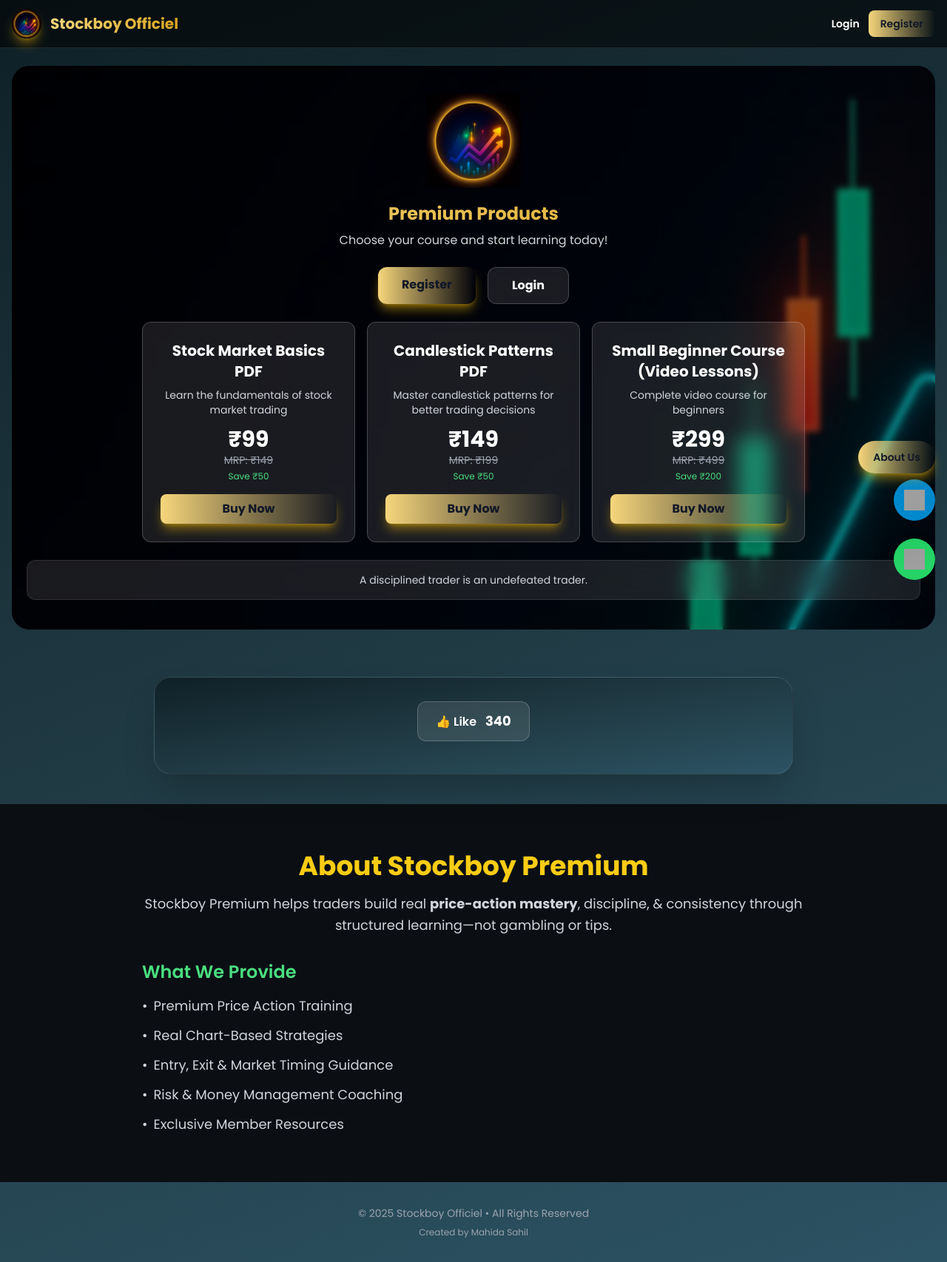
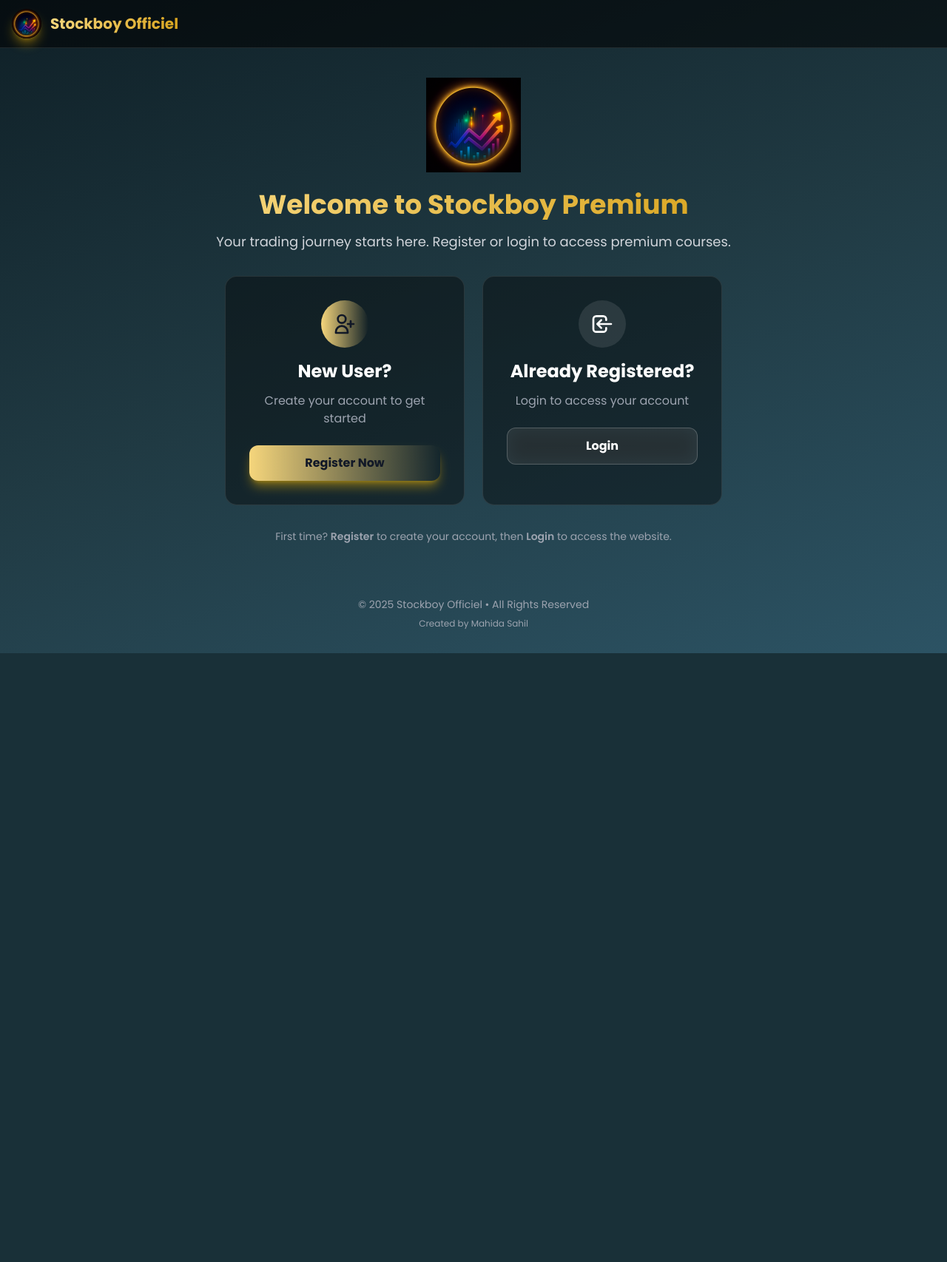
Before and after one commit to sahilmahida786/stockboy, a Flask app: page / in a window 1280 px wide. Shown: the whole page at 74% size. After the commit the page ends 883 px from the top, so only its background shows below. Run offline with Flask 3, Linux system fonts and the light colour scheme; some libraries are stand-ins or nearby versions; grey boxes are pictures that could not be loaded.

Commit message:
Add login requirement: Landing page with register/login - Homepage redirects to landing if not logged in - After registration, redirects to login - After login, redirects to main website (/home) - Show username and logout button in navigation - Protect payment and dashboard routes with login requirement

```diff
--- a/app.py
+++ b/app.py
@@ -230,7 +230,18 @@
 
 @app.route("/")
 def home():
-    return render_template("index.html", products=PRODUCTS)
+    # If user is logged in, redirect to main website
+    if session.get("user_logged_in"):
+        return redirect("/home")
+    # If not logged in, show login/register page
+    return render_template("landing.html")
+
+@app.route("/home")
+def main_website():
+    # Require login to access main website
+    if not session.get("user_logged_in"):
+        return redirect("/")
+    return render_template("index.html", products=PRODUCTS, username=session.get("username"))
 
 # -------------------------------------------------
 # USER AUTHENTICATION ROUTES
@@ -274,7 +285,7 @@
         })
         save_users(users)
 
-        return jsonify({"success": True, "message": "Registration successful! You can now login."})
+        return jsonify({"success": True, "message": "Registration successful! Redirecting to login...", "redirect": "/login"})
 
     # GET request - show registration form
     return render_template("register.html")
@@ -320,7 +331,7 @@
             "last_activity": datetime.now()
         }
 
-        return jsonify({"success": True, "message": "Login successful!", "redirect": url_for("home")})
+        return jsonify({"success": True, "message": "Login successful!", "redirect": "/home"})
 
     return render_template("login.html")
 
@@ -407,7 +418,11 @@
 
 @app.route("/submit_payment", methods=["POST"])
 def submit_payment():
-    user_name = request.form.get("user_name")
+    # Require login
+    if not session.get("user_logged_in"):
+        return jsonify({"message": "⚠️ Please login to submit payment."}), 401
+
+    user_name = request.form.get("user_name") or session.get("username", "User")
     txn_id = request.form.get("txn_id")
     screenshot = request.files.get("screenshot")
     product_id = request.form.get("product_id", "1")  # Default to product 1
@@ -767,8 +782,12 @@
 # -------------------------------------------------
 @app.route("/dashboard")
 def dashboard():
+    # Require login
+    if not session.get("user_logged_in"):
+        return redirect("/")
+
     if not session.get("approved") and not session.get("user_logged_in"):
-        return redirect(url_for("home"))
+        return redirect("/home")
 
     # Update last activity for logged-in users
     username = session.get("username")
--- a/templates/index.html
+++ b/templates/index.html
@@ -94,9 +94,11 @@
     <img src="{{ url_for('static', filename='logo.png') }}" alt="logo" class="w-10 h-10 rounded-full shadow-lg shadow-yellow-500/45">
     <h1 class="text-gradient-gold text-xl font-bold">Stockboy Officiel</h1>
   </div>
-  <div class="flex items-center gap-3">
-    <a href="/login" class="text-white hover:text-gold-DEFAULT font-semibold text-sm transition-colors">Login</a>
-    <a href="/register" class="bg-gradient-to-r from-gold-light to-gold-DEFAULT text-gray-900 px-4 py-2 rounded-lg font-semibold text-sm hover:shadow-lg shadow-yellow-500/50 transition-all">Register</a>
+  <div class="flex items-center gap-4">
+    <div class="text-right">
+      <p class="text-white font-semibold text-sm">{{ username }}</p>
+      <a href="/logout" class="text-xs text-gray-400 hover:text-gold-DEFAULT transition-colors">Logout</a>
+    </div>
   </div>
 </nav>
 
@@ -109,15 +111,6 @@
     <h2 class="text-gradient-gold text-2xl font-bold mb-2">Premium Products</h2>
     <p class="text-gray-300 mb-6">Choose your course and start learning today!</p>
 
-    <!-- Register & Login Buttons -->
-    <div class="flex gap-4 justify-center mb-6">
-      <a href="/register" class="bg-gradient-to-r from-gold-light to-gold-DEFAULT text-gray-900 font-bold py-3 px-8 rounded-xl shadow-lg shadow-yellow-500/50 hover:shadow-yellow-500/70 transition-all duration-300 active:scale-95">
-        Register
-      </a>
-      <a href="/login" class="bg-white/10 hover:bg-white/20 backdrop-blur-md border border-white/20 text-white font-bold py-3 px-8 rounded-xl transition-all duration-300 active:scale-95">
-        Login
-      </a>
-    </div>
 
     <!-- Products Grid -->
     <div class="max-w-4xl mx-auto grid grid-cols-1 md:grid-cols-3 gap-4 mb-6">
--- /dev/null
+++ b/templates/landing.html
@@ -0,0 +1,124 @@
+<!DOCTYPE html>
+<html lang="en">
+<head>
+<meta charset="UTF-8">
+<meta name="viewport" content="width=device-width, initial-scale=1">
+<title>Stockboy Official – Register & Login</title>
+<script src="https://cdn.tailwindcss.com"></script>
+<link rel="preconnect" href="https://fonts.googleapis.com">
+<link rel="preconnect" href="https://fonts.gstatic.com" crossorigin>
+<link href="https://fonts.googleapis.com/css2?family=Poppins:wght@300;400;500;600;700;800&display=swap" rel="stylesheet">
+<script>
+  tailwind.config = {
+    theme: {
+      extend: {
+        colors: {
+          gold: {
+            light: '#f6d67c',
+            DEFAULT: '#d9a520',
+            dark: '#c4941a'
+          },
+          dark: {
+            bg1: '#0f2027',
+            bg2: '#203a43',
+            bg3: '#2c5364'
+          }
+        },
+        fontFamily: {
+          sans: ['Poppins', 'sans-serif']
+        }
+      }
+    }
+  }
+</script>
+<style>
+  @keyframes fadeIn {
+    from { opacity: 0; }
+    to { opacity: 1; }
+  }
+  @keyframes slideUp {
+    from { opacity: 0; transform: translateY(20px); }
+    to { opacity: 1; transform: translateY(0); }
+  }
+  .animate-fade-in {
+    animation: fadeIn 0.9s ease forwards;
+  }
+  .animate-slide-up {
+    animation: slideUp 0.6s ease forwards;
+  }
+  .bg-gradient-dark {
+    background: linear-gradient(160deg, #0f2027, #203a43, #2c5364);
+  }
+  .text-gradient-gold {
+    background: linear-gradient(90deg, #f6d67c, #d9a520);
+    -webkit-background-clip: text;
+    -webkit-text-fill-color: transparent;
+    background-clip: text;
+  }
+</style>
+</head>
+<body class="bg-gradient-dark text-white font-sans min-h-screen animate-fade-in">
+
+<!-- Top Navigation Bar -->
+<nav class="sticky top-0 z-50 bg-black/55 backdrop-blur-md border-b border-white/10 px-4 py-3 flex items-center gap-3">
+  <img src="{{ url_for('static', filename='logo.png') }}" alt="logo" class="w-10 h-10 rounded-full shadow-lg shadow-yellow-500/45">
+  <h1 class="text-gradient-gold text-xl font-bold">Stockboy Officiel</h1>
+</nav>
+
+<!-- Main Landing Section -->
+<section class="relative min-h-[80vh] flex items-center justify-center px-4 py-10">
+  <div class="max-w-4xl mx-auto text-center">
+    <img src="{{ url_for('static', filename='logo.png') }}" alt="Logo" class="w-32 h-32 mx-auto mb-6 animate-slide-up">
+
+    <h2 class="text-gradient-gold text-4xl font-bold mb-4 animate-slide-up">Welcome to Stockboy Premium</h2>
+    <p class="text-gray-300 text-lg mb-8 animate-slide-up">Your trading journey starts here. Register or login to access premium courses.</p>
+
+    <!-- Register & Login Cards -->
+    <div class="grid grid-cols-1 md:grid-cols-2 gap-6 max-w-2xl mx-auto animate-slide-up">
+      <!-- Register Card -->
+      <div class="bg-black/40 backdrop-blur-md rounded-2xl p-8 border border-white/10 hover:border-gold-DEFAULT transition-all duration-300 hover:scale-105">
+        <div class="text-center">
+          <div class="w-16 h-16 bg-gradient-to-r from-gold-light to-gold-DEFAULT rounded-full flex items-center justify-center mx-auto mb-4">
+            <svg class="w-8 h-8 text-gray-900" fill="none" stroke="currentColor" viewBox="0 0 24 24">
+              <path stroke-linecap="round" stroke-linejoin="round" stroke-width="2" d="M18 9v3m0 0v3m0-3h3m-3 0h-3m-2-5a4 4 0 11-8 0 4 4 0 018 0zM3 20a6 6 0 0112 0v1H3v-1z"></path>
+            </svg>
+          </div>
+          <h3 class="text-2xl font-bold text-gold-DEFAULT mb-3">New User?</h3>
+          <p class="text-gray-400 mb-6">Create your account to get started</p>
+          <a href="/register" class="inline-block w-full bg-gradient-to-r from-gold-light to-gold-DEFAULT text-gray-900 font-bold py-3 px-6 rounded-xl shadow-lg shadow-yellow-500/50 hover:shadow-yellow-500/70 transition-all duration-300 active:scale-95">
+            Register Now
+          </a>
+        </div>
+      </div>
+
+      <!-- Login Card -->
+      <div class="bg-black/40 backdrop-blur-md rounded-2xl p-8 border border-white/10 hover:border-gold-DEFAULT transition-all duration-300 hover:scale-105">
+        <div class="text-center">
+          <div class="w-16 h-16 bg-white/10 rounded-full flex items-center justify-center mx-auto mb-4">
+            <svg class="w-8 h-8 text-gold-DEFAULT" fill="none" stroke="currentColor" viewBox="0 0 24 24">
+              <path stroke-linecap="round" stroke-linejoin="round" stroke-width="2" d="M11 16l-4-4m0 0l4-4m-4 4h14m-5 4v1a3 3 0 01-3 3H6a3 3 0 01-3-3V7a3 3 0 013-3h7a3 3 0 013 3v1"></path>
+            </svg>
+          </div>
+          <h3 class="text-2xl font-bold text-gold-DEFAULT mb-3">Already Registered?</h3>
+          <p class="text-gray-400 mb-6">Login to access your account</p>
+          <a href="/login" class="inline-block w-full bg-white/10 hover:bg-white/20 backdrop-blur-md border border-white/20 text-white font-bold py-3 px-6 rounded-xl transition-all duration-300 active:scale-95">
+            Login
+          </a>
+        </div>
+      </div>
+    </div>
+
+    <p class="text-gray-400 text-sm mt-8">
+      First time? <span class="text-gold-DEFAULT font-semibold">Register</span> to create your account, then <span class="text-gold-DEFAULT font-semibold">Login</span> to access the website.
+    </p>
+  </div>
+</section>
+
+<!-- Footer -->
+<section class="text-center py-8 text-gray-400 text-sm">
+  © 2025 Stockboy Officiel • All Rights Reserved<br>
+  <span class="text-xs mt-2 block">Created by <a href="https://github.com/sahilmahida786" target="_blank" class="text-gold-DEFAULT hover:underline">Mahida Sahil</a></span>
+</section>
+
+</body>
+</html>
--- a/templates/register.html
+++ b/templates/register.html
@@ -136,7 +136,11 @@
       message.textContent = '✅ Registration successful! Redirecting to login...';
       message.className = 'text-sm text-center text-green-400 min-h-[20px]';
       setTimeout(() => {
-        window.location.href = '/login';
+        if (data.redirect) {
+          window.location.href = data.redirect;
+        } else {
+          window.location.href = '/login';
+        }
       }, 2000);
     } else {
       message.textContent = data.message;
```
